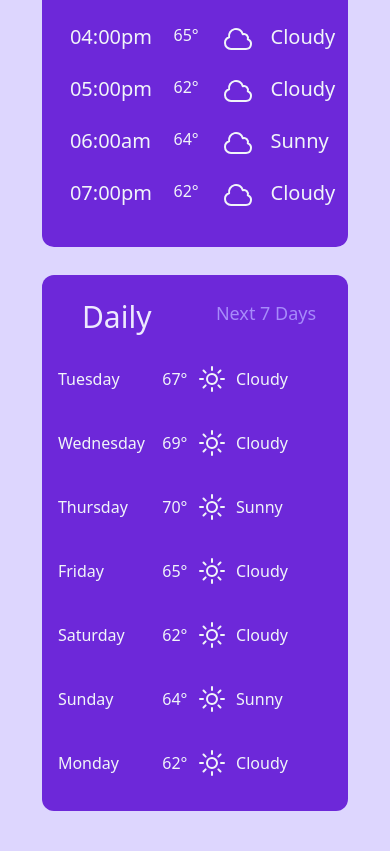
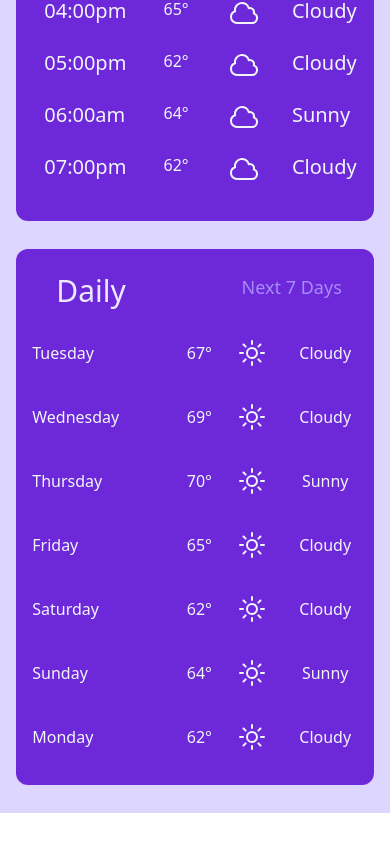
Before and after one commit to alexcw08/WeatherApp, a React (Vite) app: page / in a window 390 px wide. Shown: the part 772-1623 px from the top of the page. After the commit the page ends 1585 px from the top, so only its background shows below. Built offline with nearby package versions, Linux system fonts and the light colour scheme.

Commit message:
Fix responsiveness issues with different sizes.

```diff
--- a/src/App.tsx
+++ b/src/App.tsx
@@ -6,7 +6,7 @@ import DailyCard from "./components/dailyCard";
 
 function App() {
   return (
-    <div className="bg-violet-200 flex flex-col p-7 items-center ">
+    <div className="bg-violet-200 flex flex-col items-center min-h-screen overflow-hidden">
       <SearchBar />
       <CityCard />
       <HourlyCard />
--- a/src/components/dailyCard.tsx
+++ b/src/components/dailyCard.tsx
@@ -16,7 +16,7 @@ function dailyCard() {
         <h1 className="text-3xl">Daily</h1>
         <h1 className="text-violet-400 text-lg">Next 7 Days</h1>
       </div>
-      <div className="flex flex-col md:flex-row md:mx-24 md:justify-evenly mb-4">
+      <div className="flex flex-col md:flex-row md:mx-10 md:justify-center lg:justify-between mb-4 flex-wrap">
         {data.map((day) => (
           <DayContainer
             day={day[0]}
--- a/src/components/dayContainer.tsx
+++ b/src/components/dayContainer.tsx
@@ -7,7 +7,7 @@ type CardProps = {
 function hourContainer({ day, temperature, description }: CardProps) {
   return (
     <div className="flex flex-row justify-between items-center m-4 md:flex-col md:justify-center md:items-center">
-      <h3 className="w-24 md:text-center">{day}</h3>
+      <h3 className="w-2/5 md:w-20 md:text-center">{day}</h3>
       <h4 className="md:text-2xl">{temperature}°</h4>
       <svg
         className="w-8 md:w-12"
@@ -24,7 +24,7 @@ function hourContainer({ day, temperature, description }: CardProps) {
           d="M12 3v2.25m6.364.386l-1.591 1.591M21 12h-2.25m-.386 6.364l-1.591-1.591M12 18.75V21m-4.773-4.227l-1.591 1.591M5.25 12H3m4.227-4.773L5.636 5.636M15.75 12a3.75 3.75 0 11-7.5 0 3.75 3.75 0 017.5 0z"
         />
       </svg>
-      <h4 className="w-24 md:text-center">{description}</h4>
+      <h4 className="w-1/5 md:w-20 text-center">{description}</h4>
     </div>
   );
 }
--- a/src/components/hourlyCard.tsx
+++ b/src/components/hourlyCard.tsx
@@ -21,7 +21,7 @@ function hourlyCard() {
         <h1 className="text-3xl">Hourly</h1>
         <h1 className="text-violet-400 text-lg">Next 12 Hours</h1>
       </div>
-      <div className="flex flex-col w-11/12 mx-7 md:flex-row md:mx-24 md:justify-evenly md:flex-wrap mb-4 ">
+      <div className="flex flex-col w-11/12 mx-7 md:flex-row md:justify-evenly md:flex-wrap mb-4 ">
         {data.map((hour) => (
           <HourContainer
             hour={hour[0]}
```
